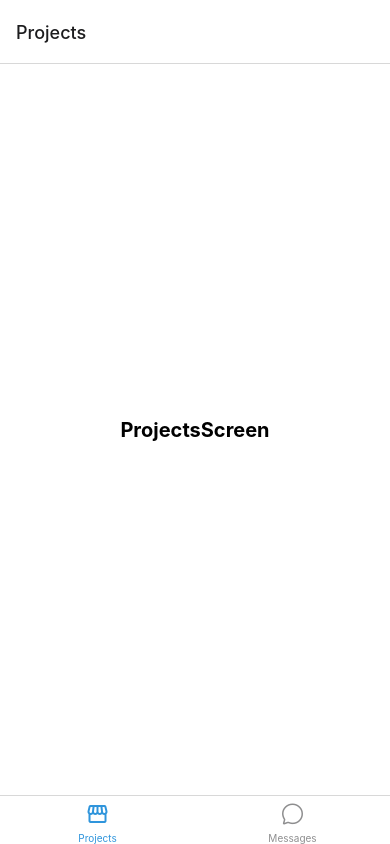
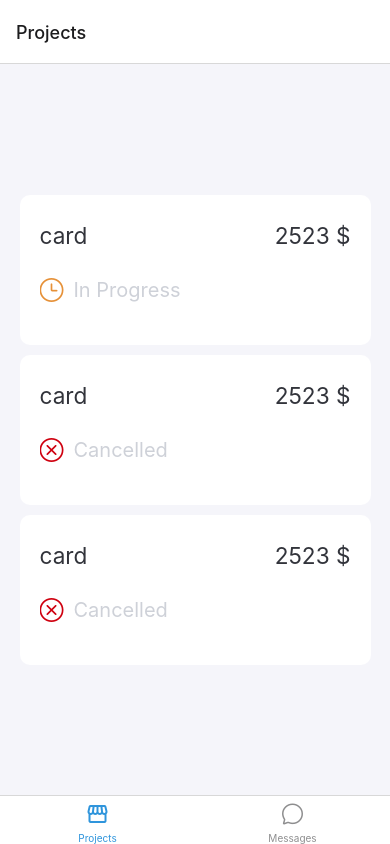
Before and after one commit to GSG-G10/ReactNative-Projects-App, a React Native app: screen /TabOne in a window 390 px wide. Built offline with nearby package versions, Linux system fonts and the light colour scheme; what expo-linking would draw is missing.

Commit message:
fix errors Relates #3

```diff
--- a/src/screens/ProjectsScreen.tsx
+++ b/src/screens/ProjectsScreen.tsx
@@ -1,35 +1,53 @@
 /* eslint-disable import/namespace */
-import { StyleSheet } from 'react-native';
+import { StyleSheet } from "react-native";
 
-import EditScreenInfo from '../components/EditScreenInfo';
-import { Text, View } from '../components/Themed';
-import { RootTabScreenProps } from '../types';
-
+import { View } from "../components/Themed";
+import { Card } from "../design/Card";
 
 const styles = StyleSheet.create({
   container: {
     flex: 1,
-    alignItems: 'center',
-    justifyContent: 'center',
+    alignItems: "center",
+    justifyContent: "center",
+    backgroundColor: "#f5f5fa",
   },
   title: {
     fontSize: 20,
-    fontWeight: 'bold',
+    fontWeight: "bold",
   },
   separator: {
     marginVertical: 30,
     height: 1,
-    width: '80%',
+    width: "80%",
   },
 });
 
 const ProjectsScreen = () => {
   return (
     <View style={styles.container}>
-      <Text style={styles.title}>ProjectsScreen</Text>
+      <Card
+        title="card"
+        price="2523 $"
+        icon="clockcircleo"
+        status="In Progress"
+        onPress={() => console.log("hello card")}
+      />
+      <Card
+        title="card"
+        price="2523 $"
+        icon="closecircleo"
+        status="Cancelled"
+        onPress={() => console.log("hello card")}
+      />
+      <Card
+        title="card"
+        price="2523 $"
+        icon="closecircleo"
+        status="Cancelled"
+        onPress={() => console.log("hello card")}
+      />
     </View>
   );
-}
+};
 
-
-export default ProjectsScreen
+export default ProjectsScreen;
```
Also changed, not shown: src/components/EditScreenInfo.tsx (+53 -47 lines).
